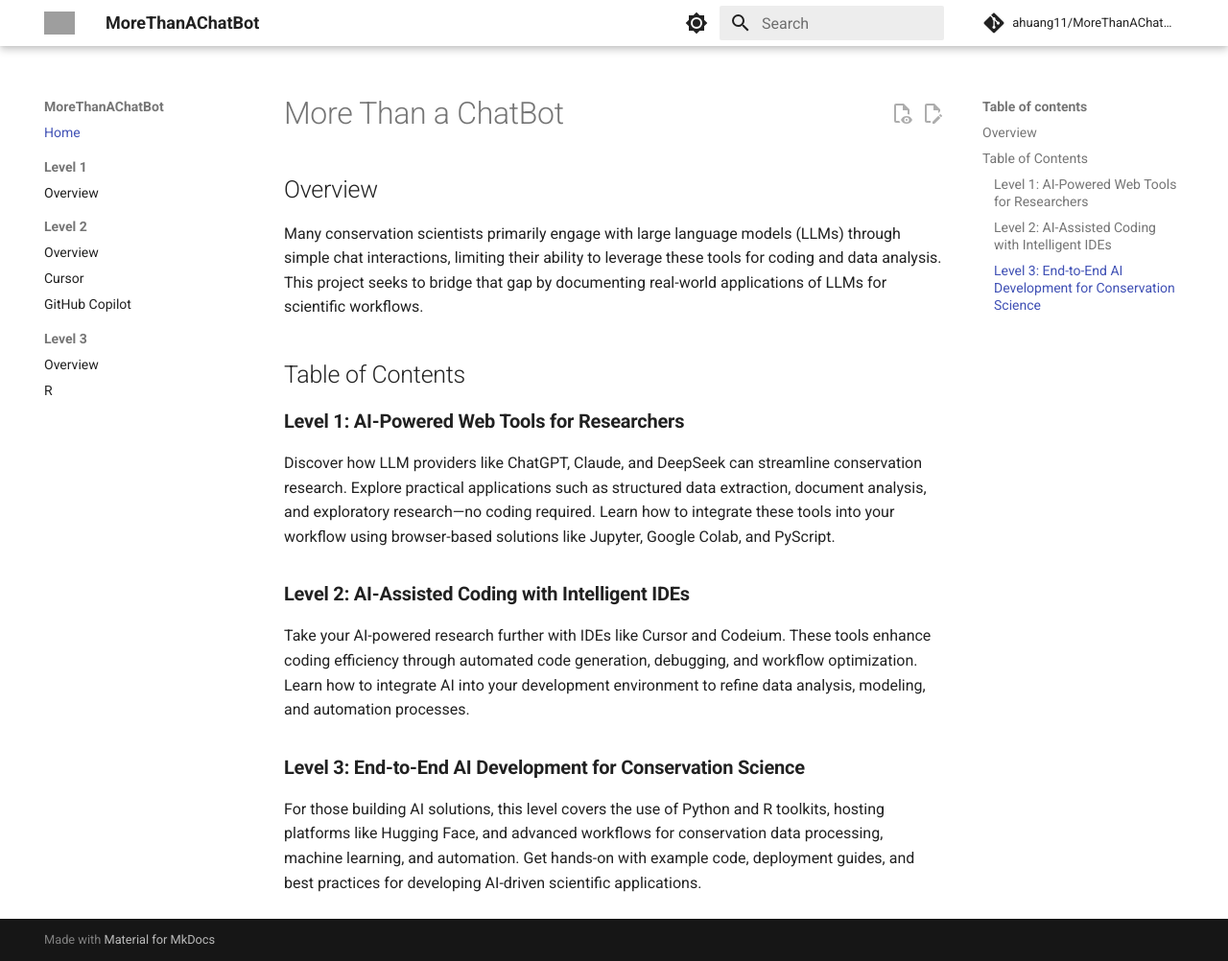
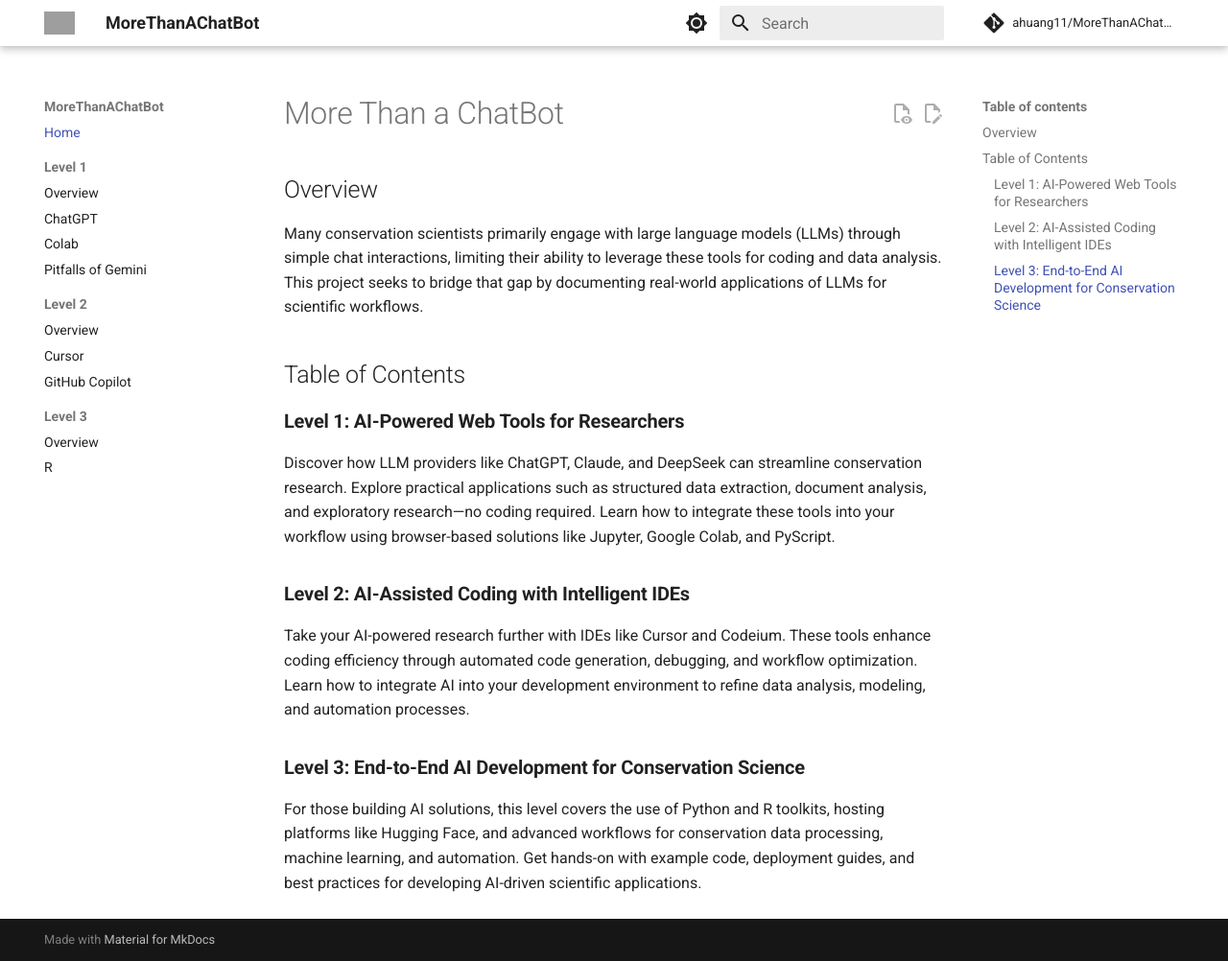
Before and after one commit to ahuang11/MoreThanAChatBot, an MkDocs documentation site: the page built from docs/index.md, in a window 1280 px wide and 1002 px high. Shown: the whole window at 96% size. Built offline with MkDocs 1.6.1 and Material for MkDocs 9.7.7, drawn with Linux system fonts in a browser that asks for light colours; comment, search, counter and statistics services are not loaded; grey boxes are pictures that could not be loaded.

Commit message:
Update mkdocs.yml

```diff
--- a/mkdocs.yml
+++ b/mkdocs.yml
@@ -73,6 +73,9 @@ nav:
     - Home: index.md
     - Level 1:
         - Overview: level1/index
+        - ChatGPT: level1/index
+        - Colab: level1/index
+        - Pitfalls of Gemini: level1/index
     - Level 2:
         - Overview: level2/index
         - Cursor: level2/cursor
```
